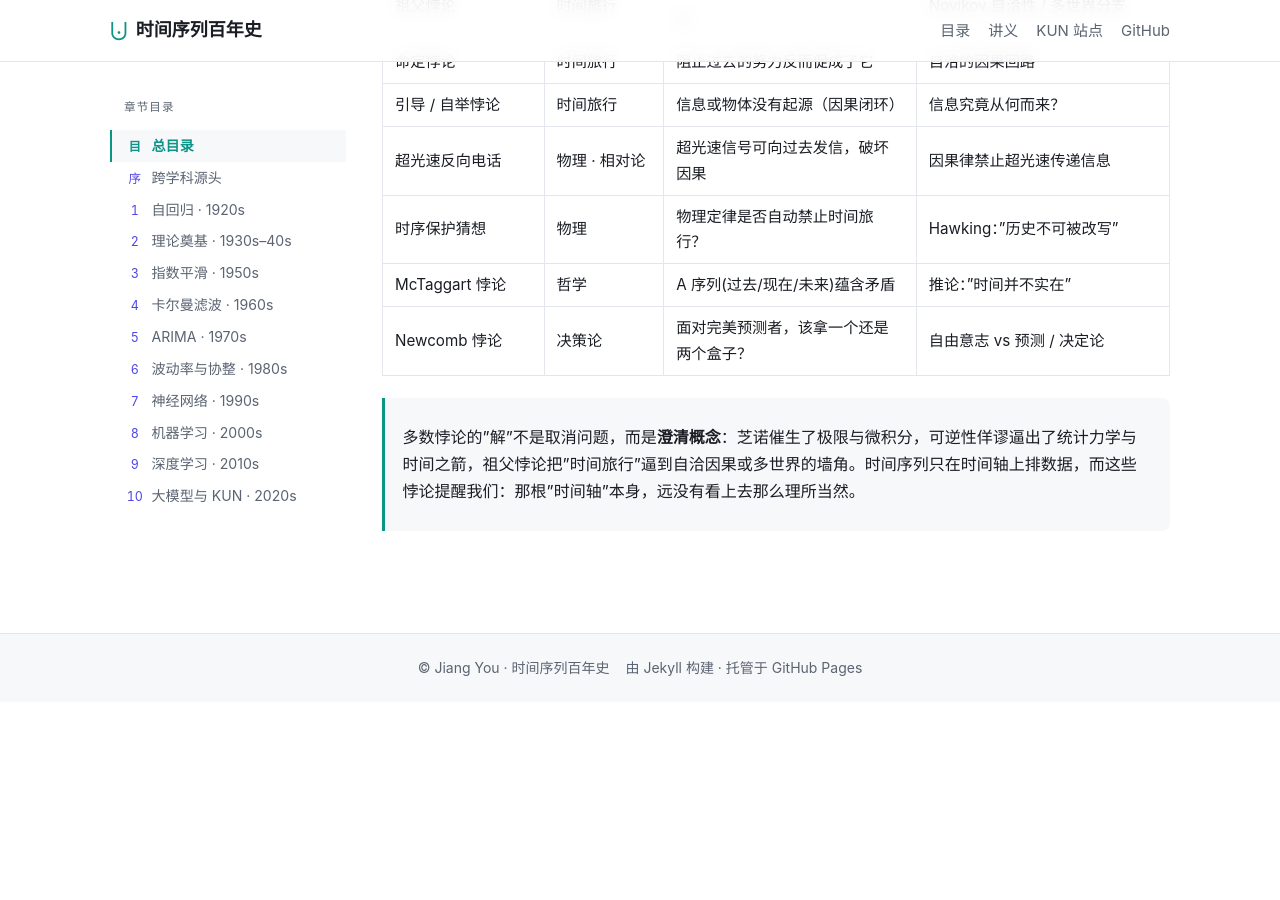
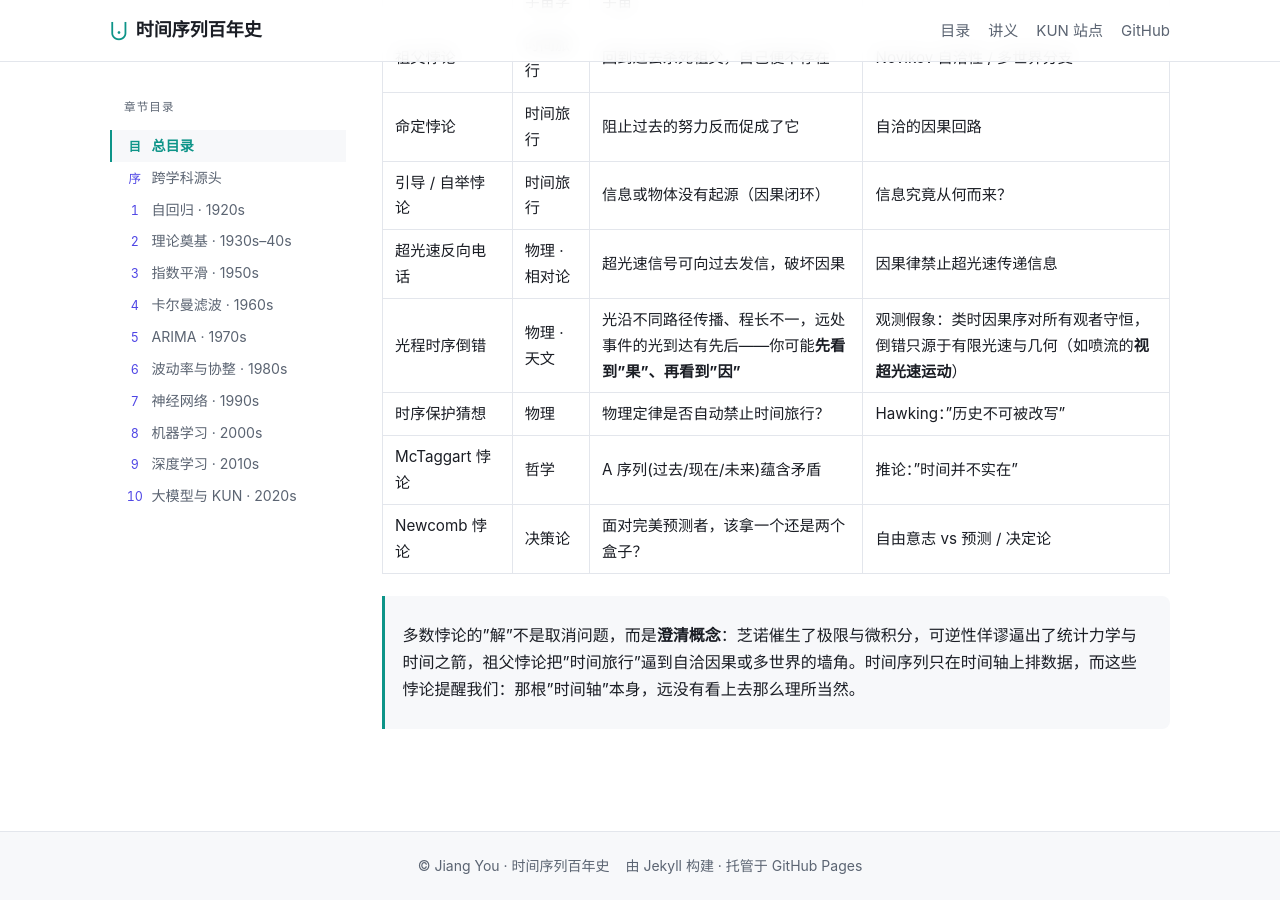
Before and after one commit to JiangYou2025/kun, a Jekyll site: the page built from history/index.md, in a window 1280 px wide and 900 px high, scrolled down 9758 px. Built offline with Jekyll 4.4.1, drawn with Linux system fonts in a browser that asks for light colours; before the commit the page ends 10460 px from its top, so only the background shows below that.

Commit message:
History: add light-travel-time ordering paradox to the time paradoxes table
Different light path lengths can make an effect's light arrive before its
cause's — an observational order reversal (e.g. apparent superluminal motion),
while true timelike causal order is preserved for all observers.

Co-Authored-By: Claude Opus 4.8 (1M context) <noreply@anthropic.com>

```diff
--- a/history/index.md
+++ b/history/index.md
@@ -221,6 +221,7 @@ lead: "从 1927 年 Yule 的自回归到今天的深度学习与基础模型—
 | 命定悖论 | 时间旅行 | 阻止过去的努力反而促成了它 | 自洽的因果回路 |
 | 引导 / 自举悖论 | 时间旅行 | 信息或物体没有起源（因果闭环）| 信息究竟从何而来？ |
 | 超光速反向电话 | 物理 · 相对论 | 超光速信号可向过去发信，破坏因果 | 因果律禁止超光速传递信息 |
+| 光程时序倒错 | 物理 · 天文 | 光沿不同路径传播、程长不一，远处事件的光到达有先后——你可能**先看到"果"、再看到"因"** | 观测假象：类时因果序对所有观者守恒，倒错只源于有限光速与几何（如喷流的**视超光速运动**）|
 | 时序保护猜想 | 物理 | 物理定律是否自动禁止时间旅行？ | Hawking："历史不可被改写" |
 | McTaggart 悖论 | 哲学 | A 序列(过去/现在/未来)蕴含矛盾 | 推论："时间并不实在" |
 | Newcomb 悖论 | 决策论 | 面对完美预测者，该拿一个还是两个盒子？ | 自由意志 vs 预测 / 决定论 |
```
